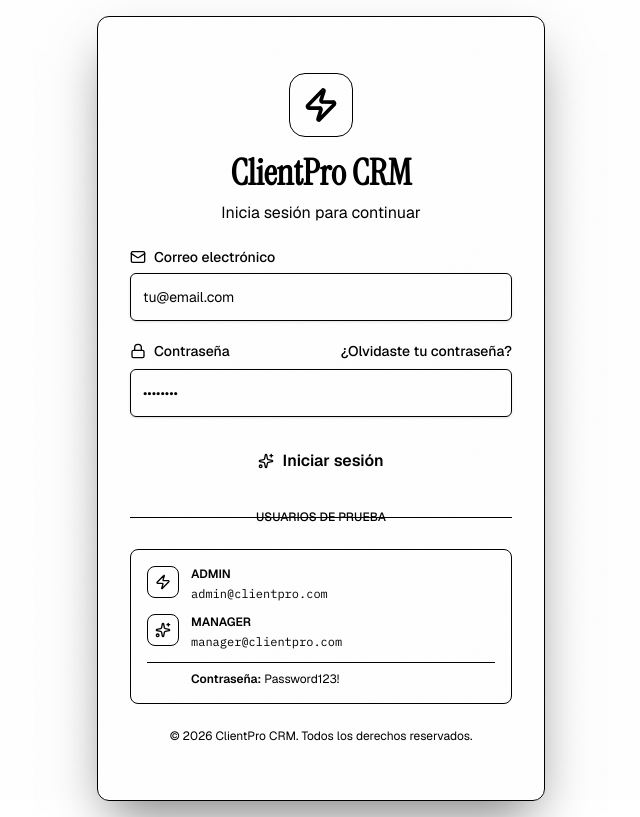
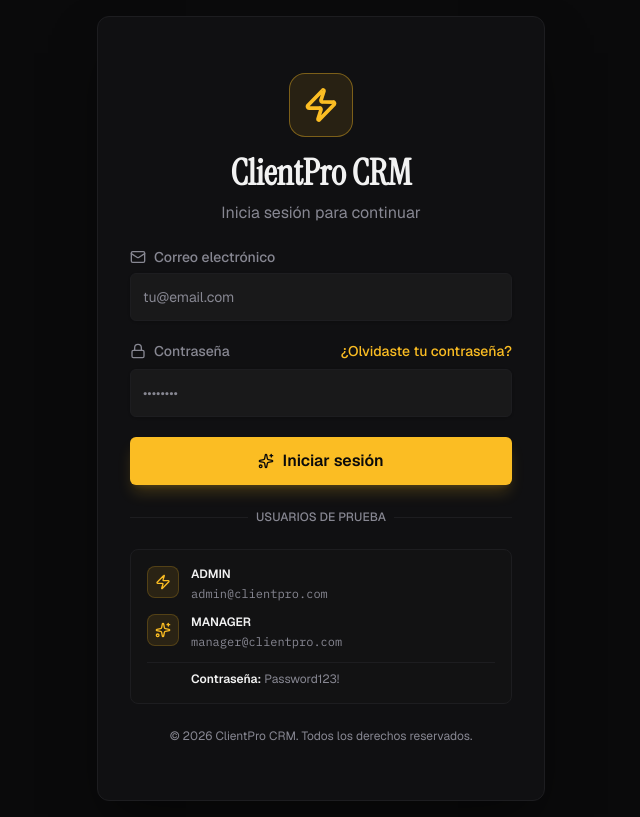
Before and after one commit to ITZAN44/clientpro-crm, a Next.js app in the folder frontend/: page /login in a window 1280 px wide. Shown: the whole page, without its empty margins (319-959 px from the left). Built offline with nearby package versions, Linux system fonts and the light colour scheme; no server answers.

Commit message:
fix(globals.css): wrap CSS vars in hsl() for Tailwind v4 color resolution

```diff
--- a/frontend/src/app/globals.css
+++ b/frontend/src/app/globals.css
@@ -4,45 +4,45 @@
 @custom-variant dark (&:is(.dark *));
 
 @theme inline {
-  /* Colors */
-  --color-background: var(--background);
-  --color-foreground: var(--foreground);
-  --color-card: var(--card);
-  --color-card-foreground: var(--card-foreground);
-  --color-popover: var(--popover);
-  --color-popover-foreground: var(--popover-foreground);
-  --color-primary: var(--primary);
-  --color-primary-foreground: var(--primary-foreground);
-  --color-secondary: var(--secondary);
-  --color-secondary-foreground: var(--secondary-foreground);
-  --color-muted: var(--muted);
-  --color-muted-foreground: var(--muted-foreground);
-  --color-accent: var(--accent);
-  --color-accent-foreground: var(--accent-foreground);
-  --color-destructive: var(--destructive);
-  --color-destructive-foreground: var(--destructive-foreground);
-  --color-success: var(--success);
-  --color-success-foreground: var(--success-foreground);
-  --color-border: var(--border);
-  --color-input: var(--input);
-  --color-ring: var(--ring);
+  /* Colors — hsl() wrapper required for Tailwind v4 to parse bare HSL components */
+  --color-background: hsl(var(--background));
+  --color-foreground: hsl(var(--foreground));
+  --color-card: hsl(var(--card));
+  --color-card-foreground: hsl(var(--card-foreground));
+  --color-popover: hsl(var(--popover));
+  --color-popover-foreground: hsl(var(--popover-foreground));
+  --color-primary: hsl(var(--primary));
+  --color-primary-foreground: hsl(var(--primary-foreground));
+  --color-secondary: hsl(var(--secondary));
+  --color-secondary-foreground: hsl(var(--secondary-foreground));
+  --color-muted: hsl(var(--muted));
+  --color-muted-foreground: hsl(var(--muted-foreground));
+  --color-accent: hsl(var(--accent));
+  --color-accent-foreground: hsl(var(--accent-foreground));
+  --color-destructive: hsl(var(--destructive));
+  --color-destructive-foreground: hsl(var(--destructive-foreground));
+  --color-success: hsl(var(--success));
+  --color-success-foreground: hsl(var(--success-foreground));
+  --color-border: hsl(var(--border));
+  --color-input: hsl(var(--input));
+  --color-ring: hsl(var(--ring));
 
   /* Charts */
-  --color-chart-1: var(--chart-1);
-  --color-chart-2: var(--chart-2);
-  --color-chart-3: var(--chart-3);
-  --color-chart-4: var(--chart-4);
-  --color-chart-5: var(--chart-5);
+  --color-chart-1: hsl(var(--chart-1));
+  --color-chart-2: hsl(var(--chart-2));
+  --color-chart-3: hsl(var(--chart-3));
+  --color-chart-4: hsl(var(--chart-4));
+  --color-chart-5: hsl(var(--chart-5));
 
   /* Sidebar */
-  --color-sidebar: var(--sidebar);
-  --color-sidebar-foreground: var(--sidebar-foreground);
-  --color-sidebar-primary: var(--sidebar-primary);
-  --color-sidebar-primary-foreground: var(--sidebar-primary-foreground);
-  --color-sidebar-accent: var(--sidebar-accent);
-  --color-sidebar-accent-foreground: var(--sidebar-accent-foreground);
-  --color-sidebar-border: var(--sidebar-border);
-  --color-sidebar-ring: var(--sidebar-ring);
+  --color-sidebar: hsl(var(--sidebar));
+  --color-sidebar-foreground: hsl(var(--sidebar-foreground));
+  --color-sidebar-primary: hsl(var(--sidebar-primary));
+  --color-sidebar-primary-foreground: hsl(var(--sidebar-primary-foreground));
+  --color-sidebar-accent: hsl(var(--sidebar-accent));
+  --color-sidebar-accent-foreground: hsl(var(--sidebar-accent-foreground));
+  --color-sidebar-border: hsl(var(--sidebar-border));
+  --color-sidebar-ring: hsl(var(--sidebar-ring));
 
   /* Typography */
   --font-sans: var(--font-geist-sans);
```
